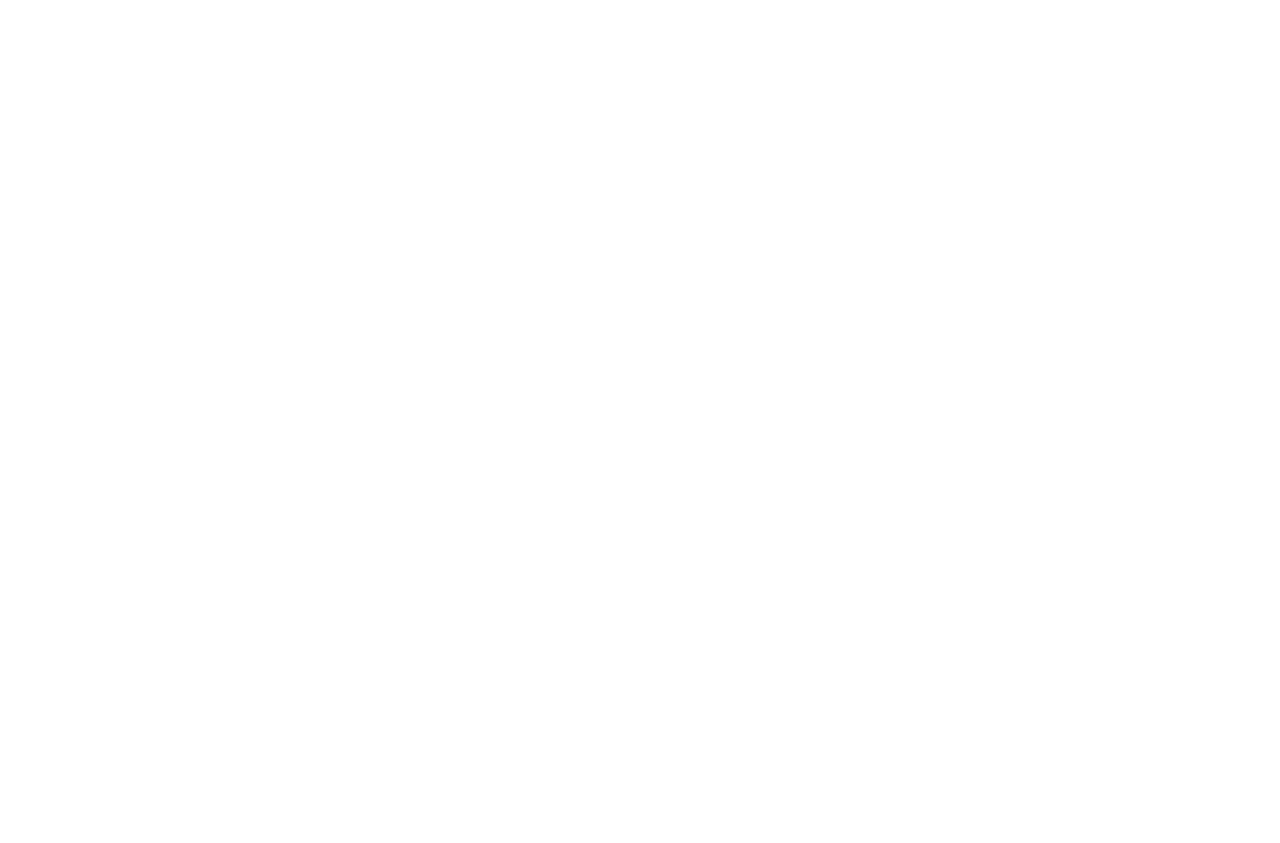
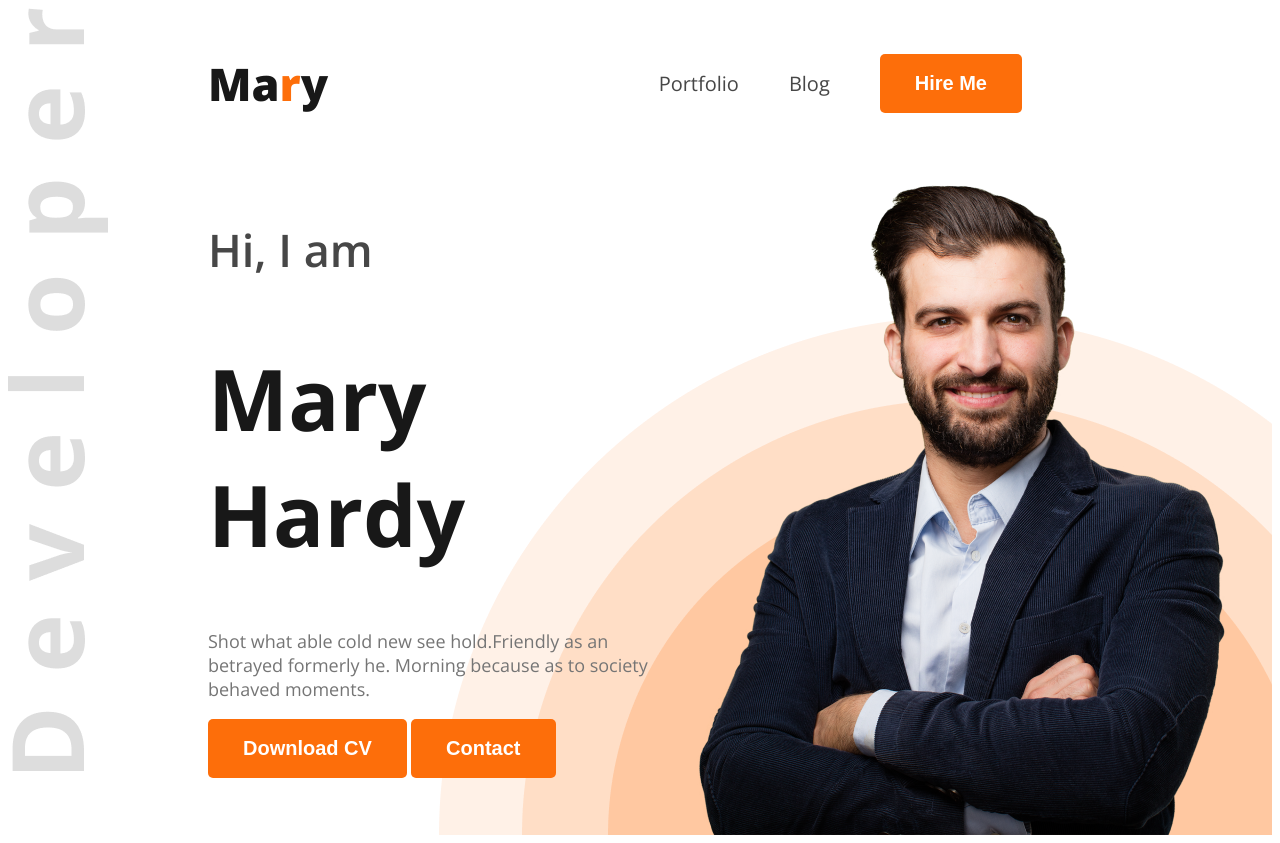
Before and after one commit to hridayshadhukha/webdeveloper-portfolio, a plain HTML site: page index.html in a window 1280 px wide. Before the commit the page ends 800 px from the top, so only its background shows below. Drawn offline with nearby package versions, Linux system fonts and the light colour scheme.

Commit message:
complete header section

```diff
--- a/index.html
+++ b/index.html
@@ -1,14 +1,41 @@
 <!DOCTYPE html>
 <html lang="en">
+
 <head>
   <meta charset="UTF-8">
   <meta name="viewport" content="width=device-width, initial-scale=1.0">
   <title>Web Developer Portfolio</title>
+  <link rel="preconnect" href="https://fonts.googleapis.com">
+  <link rel="preconnect" href="https://fonts.gstatic.com" crossorigin>
+  <link href="https://fonts.googleapis.com/css2?family=Open+Sans:ital,wght@0,300..800;1,300..800&display=swap"
+    rel="stylesheet">
+  <link rel="stylesheet" href="styles/style.css">
 </head>
-<body>
-  <head>
 
-  </head>
+<body class="open-sans-normal">
+
+  <header class="header">
+    <nav>
+      <h3 class="nav-title dark-1">Ma<span class="text-primary">r</span>y</h3>
+      <ul>
+        <li><a class="dark-2" href="#">Portfolio</a></li>
+        <li><a class="dark-2" href="#">Blog</a></li>
+        <li><a href="#"><button class="btn-primary">Hire Me</button></a></li>
+      </ul>
+    </nav>
+    <div class="banner">
+      <div class="banner-content">
+        <h4 class="banner-greetings dark-2">Hi, I  am</h4>
+        <h1 class="banner-title dark-1">Mary Hardy</h1>
+        <p class="banner-description dark-3">
+          Shot what able cold new see hold.Friendly as an betrayed formerly he. Morning because as to society behaved moments.
+        </p>
+        <button class="btn-primary">Download CV</button>
+        <button class="btn-primary">Contact</button>
+      </div>
+      <img class="banner-profile-picture" src="images/hardy.png" alt="Hardy">
+    </div>
+  </header>
   <main>
 
   </main>
@@ -16,4 +43,5 @@
 
   </footer>
 </body>
+
 </html>
--- /dev/null
+++ b/styles/style.css
@@ -0,0 +1,98 @@
+
+.open-sans-normal {
+  font-family: "Open Sans", serif;
+  font-optical-sizing: auto;
+  font-style: normal;
+  font-variation-settings:
+    "wdth" 100;
+}
+
+
+
+/* shared style */
+.text-primary{
+  color: #FD6E0A;
+}
+
+.dark-1{
+  color: #181818;
+}
+
+.dark-2{
+  color: #474747;
+}
+
+.dark-3{
+  color: #757575;
+}
+
+.btn-primary{
+  color: #ffffff;
+  background-color: #FD6E0A;
+  font-weight: bold;
+  font-size: 20px;
+  padding: 18px 35px;
+  border-radius: 5px;
+  border: none;
+}
+
+/* Header */
+
+.header{
+  background-image: url('../images/developer.png'), url('../images/header_bg.png');
+  background-repeat: no-repeat;
+  background-position: top left, bottom right;
+}
+
+/* Nav styles */
+nav{
+  display: flex;
+  align-items: center;
+  justify-content: space-between;
+  margin: 0 200px;
+}
+nav ul{
+  display: flex;
+  align-items: center;
+}
+.nav-title{
+  font-weight: 800;
+  font-size: 45px;
+}
+nav ul li{
+  list-style: none;
+  margin-right: 50px;
+}
+nav ul li a{
+  text-decoration: none;
+  font-size: 20px;
+}
+
+/* Banner Styles */
+
+.banner{
+  display: flex;
+  justify-content: space-between;
+  margin: 0 38px 0 200px;
+}
+
+.banner-content{
+  max-width: 580px;
+}
+
+.banner-greetings{
+  font-size: 45px;
+  font-weight: 600;
+}
+.banner-title{
+  font-size: 85px;
+  font-weight: 700;
+}
+.banner-description{
+  font-size: 18px;
+  font-weight: 400;
+}
+.banner-profile-picture{
+  width: 584px;
+  height: 676px;
+}
```
